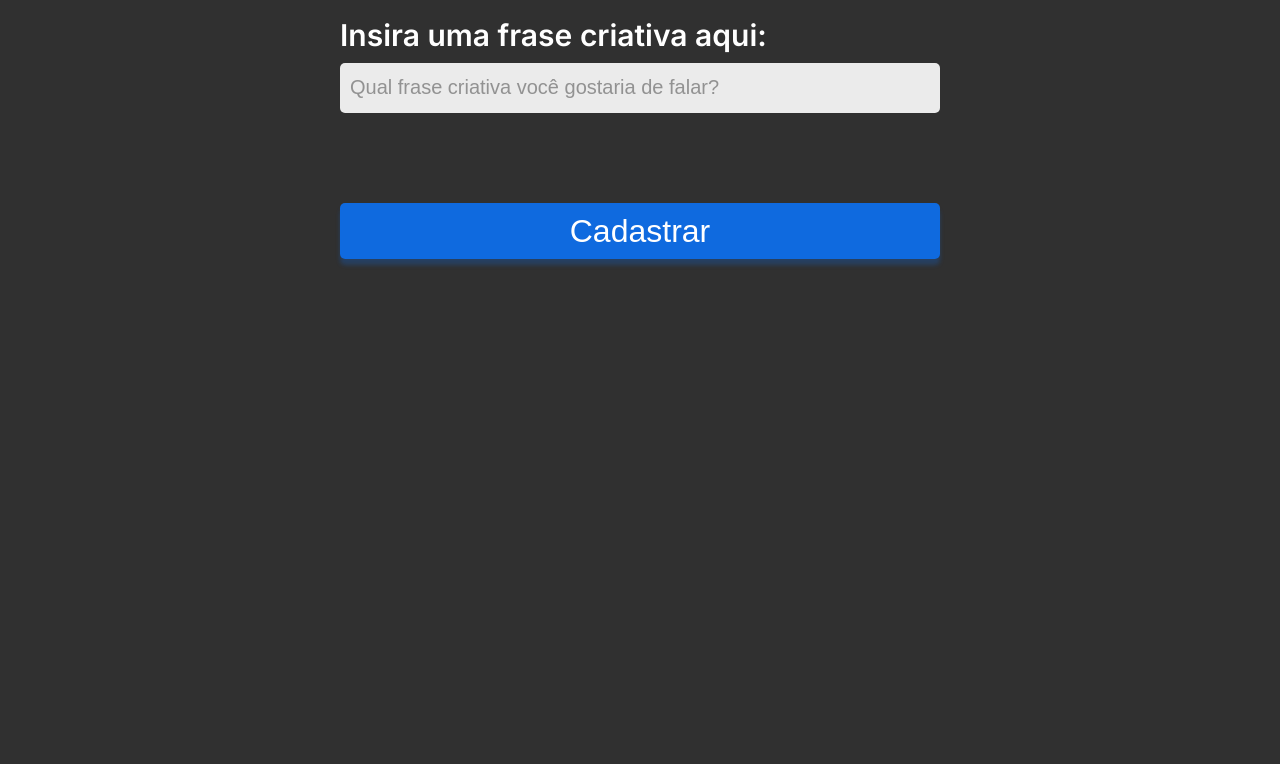
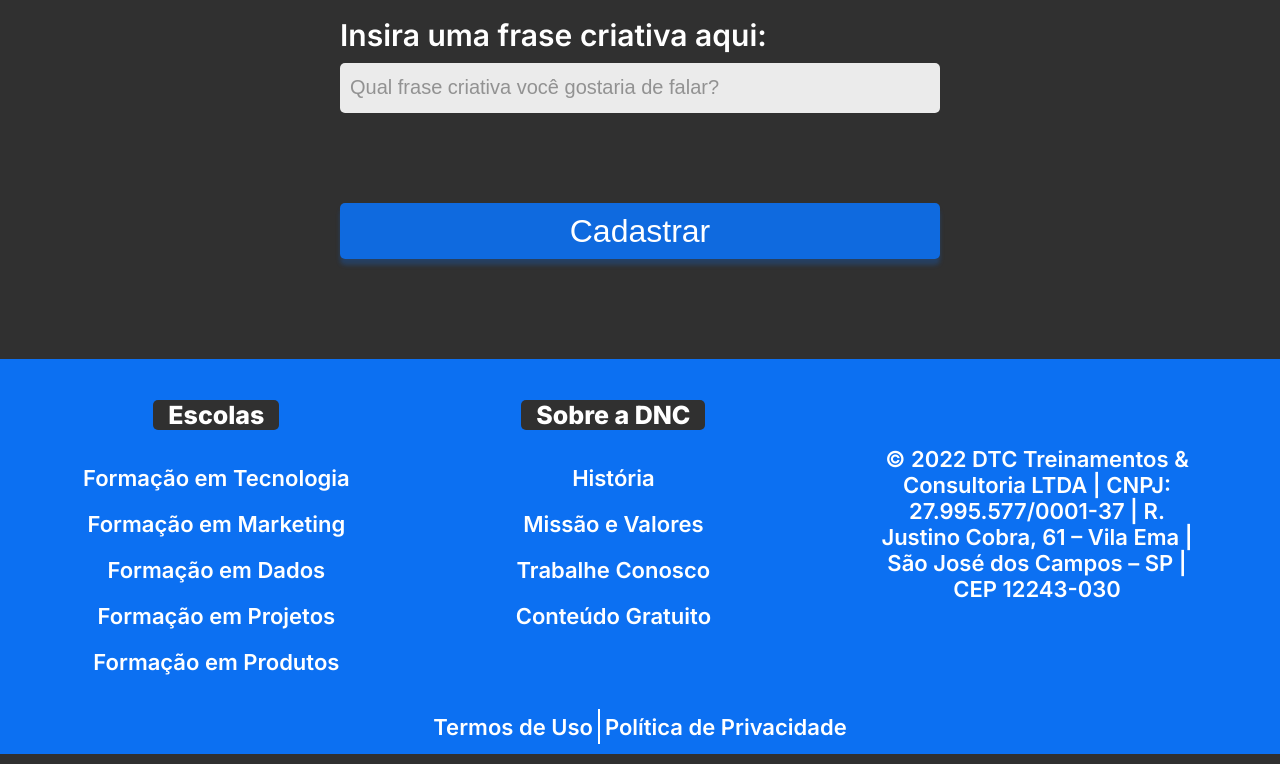
Before and after one commit to Abdalla1337/bootcamp-dnc, a plain HTML site: page index.html in a window 1280 px wide. Shown: the part 1278-2042 px from the top of the page. Before the commit the page ends 1637 px from the top, so only its background shows below. Drawn offline with Linux system fonts and the light colour scheme.

```diff
--- a/index.html
+++ b/index.html
@@ -80,5 +80,68 @@
         </form>
     </section>
 
+    <footer>
+        <div  class="linha1">
+            <nav>
+
+                <h5>Escolas</h5>
+                <ul>
+
+                    <li>
+                        <a href="">Formação em Tecnologia</a>
+                    </li>
+                    <li>
+                        <a href="">Formação em Marketing</a>
+                    </li>
+                    <li>
+                        <a href="">Formação em Dados</a>
+                    </li>
+                    <li>
+                        <a href="">Formação em Projetos</a>
+                    </li>
+                    <li>
+                        <a href="">Formação em Produtos</a>
+                    </li>
+
+                </ul>
+
+            </nav>
+
+            <nav>
+
+                <h5>Sobre a DNC</h5>
+                <ul>
+
+                    <li>
+                        <a href="">História</a>
+                    </li>
+                    <li>
+                        <a href="">Missão e Valores</a>
+                    </li>
+                    <li>
+                        <a href="">Trabalhe Conosco</a>
+                    </li>
+                    <li>
+                        <a href="">Conteúdo Gratuito</a>
+                    </li>
+
+                </ul>
+
+            </nav>
+
+            <div class="endereco">
+                © 2022 DTC Treinamentos & Consultoria LTDA | CNPJ: 27.995.577/0001-37 | R. Justino Cobra, 61 – Vila Ema | São José dos Campos – SP | CEP 12243-030
+            </div>
+
+        </div>
+
+        <div class="linha2">
+
+            <a href="">Termos de Uso</a>
+            <a href="">Política de Privacidade</a>
+
+        </div>
+    </footer>
+
 </body>
 </html>
--- a/style.css
+++ b/style.css
@@ -166,3 +166,161 @@
             cursor: pointer;
 
         }
+
+        /*FOOTER*/
+
+        footer{
+            width: 100%;
+            background: rgba(12, 112, 242, 1);
+            padding: 0%;
+        }
+
+        footer .linha1{
+            display: flex;
+            justify-content: space-around;
+            align-items: center;
+        }
+
+        footer ul{
+            list-style: none;
+            margin: 0px;
+            padding: 0px;
+
+        }
+
+        footer nav{
+            display: flex;
+            flex-direction: column;
+            align-items: center;
+            height: 330px;
+        }
+
+        footer h5{
+            text-align: center;
+            color: white;
+            font-weight: 800;
+            font-size: 25px;
+            font-family: var(--fonte-padrao);
+            background-color:  var(--preto-dnc);
+            border-radius: 5px;
+            padding: 0px 15px 0px 15px;
+            margin-bottom: 15px;
+
+        }
+
+        footer ul li{
+            text-align: center;
+            color: white;
+            font-weight: 600;
+            font-size: 22px;
+            font-family: var(--fonte-padrao);
+
+            margin: 20px 0px 20px 0px;
+        }
+
+        footer ul li a{
+            color: white;
+            text-decoration: none;
+        }
+
+        footer ul li a:hover{
+            color: var(--cinze-dnc);
+        }
+
+        footer .endereco{
+            color: white;
+            font-weight: 600;
+            font-size: 22px;
+            font-family: var(--fonte-padrao);
+            width: 25%;
+            text-align: center;
+        }
+
+        footer .linha2{
+
+            height: 35px;
+            display: flex;
+            justify-content: center;
+            margin: 10px 0px 10px 0px;
+            padding: 10px;
+        }
+
+        footer .linha2 a{
+
+            font-family: var(--fonte-padrao);
+            font-size: 22px;
+            font-weight: 600;
+            color: white;
+            text-decoration: none;
+            padding: 5px;
+
+
+        }
+
+        footer .linha2 a:first-child{
+            border-right: 2px solid white;
+        }
+
+        footer .linha2 a>:hover{
+            color: var(--cinze-dnc);
+        }
+
+
+        @media only screen and (max-width: 600px){
+
+            /*MENU ANDROID*/
+
+        #principal{
+            flex-direction: column;
+            height: auto;
+        }
+
+        #menu{
+            flex-direction: column;
+            width: 100%;
+            margin: 0px;
+        }
+
+        #menu a{
+            display: flex;
+            align-items: center;
+            height: 50px;
+        }
+
+        #principal button{
+            width: 100%;
+            margin: 0px;
+        }
+
+        /*MENU SEÇÃO TEXTO ANDROID*/
+
+        section h1{
+            font-size: 38px;
+        }
+
+        section h2{
+            font-size: 25px;
+            padding-right: 15px;
+            padding-left: 15px;
+        }
+
+        form{
+            width: 95%;
+            font-size: 20px;
+        }
+
+        .checkbox-itens label{
+            font-size: 17px;
+        }
+
+        /*FOOTER*/
+
+        footer .linha1{
+            flex-direction: column;
+        }
+
+        footer .endereco{
+            width: 95%;
+            margin-bottom: 20px;
+        }
+    }
```
